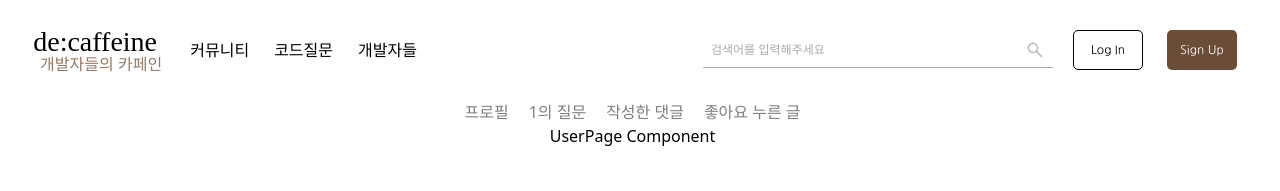
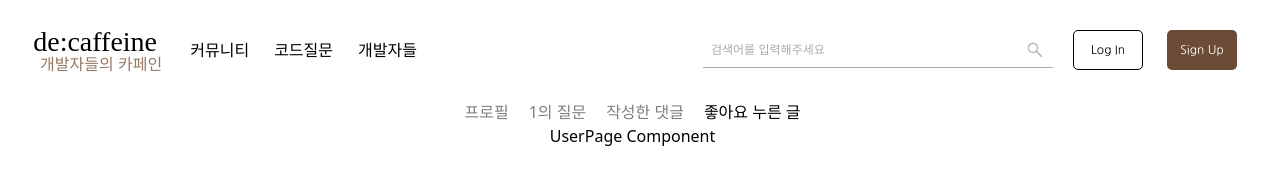
Before and after one commit to de-caffeine/de-caffeine, a React (Vite) app: page /1/liked in a window 1280 px wide. Shown: the top 191 px of the page. Built offline with nearby package versions, Linux system fonts and the light colour scheme; a web font is replaced by a local one.

Commit message:
♻️ REFACTOR : subnav /user path 수정

```diff
--- a/src/components/atoms/SubNavigation.tsx
+++ b/src/components/atoms/SubNavigation.tsx
@@ -21,10 +21,10 @@ const getTabData = (
     { name: '오프라인', path: '/users/offline' },
   ],
   userId: [
-    { name: '프로필', path: `/user/${userId}` },
-    { name: `${userId}의 질문`, path: `/user/${userId}/question` },
-    { name: '작성한 댓글', path: `/user/${userId}/comments` },
-    { name: '좋아요 누른 글', path: `/user/${userId}/liked` },
+    { name: '프로필', path: `/${userId}` },
+    { name: `${userId}의 질문`, path: `/${userId}/question` },
+    { name: '작성한 댓글', path: `/${userId}/comments` },
+    { name: '좋아요 누른 글', path: `/${userId}/liked` },
   ],
   me: [
     { name: '전체', path: '/me' },
```
